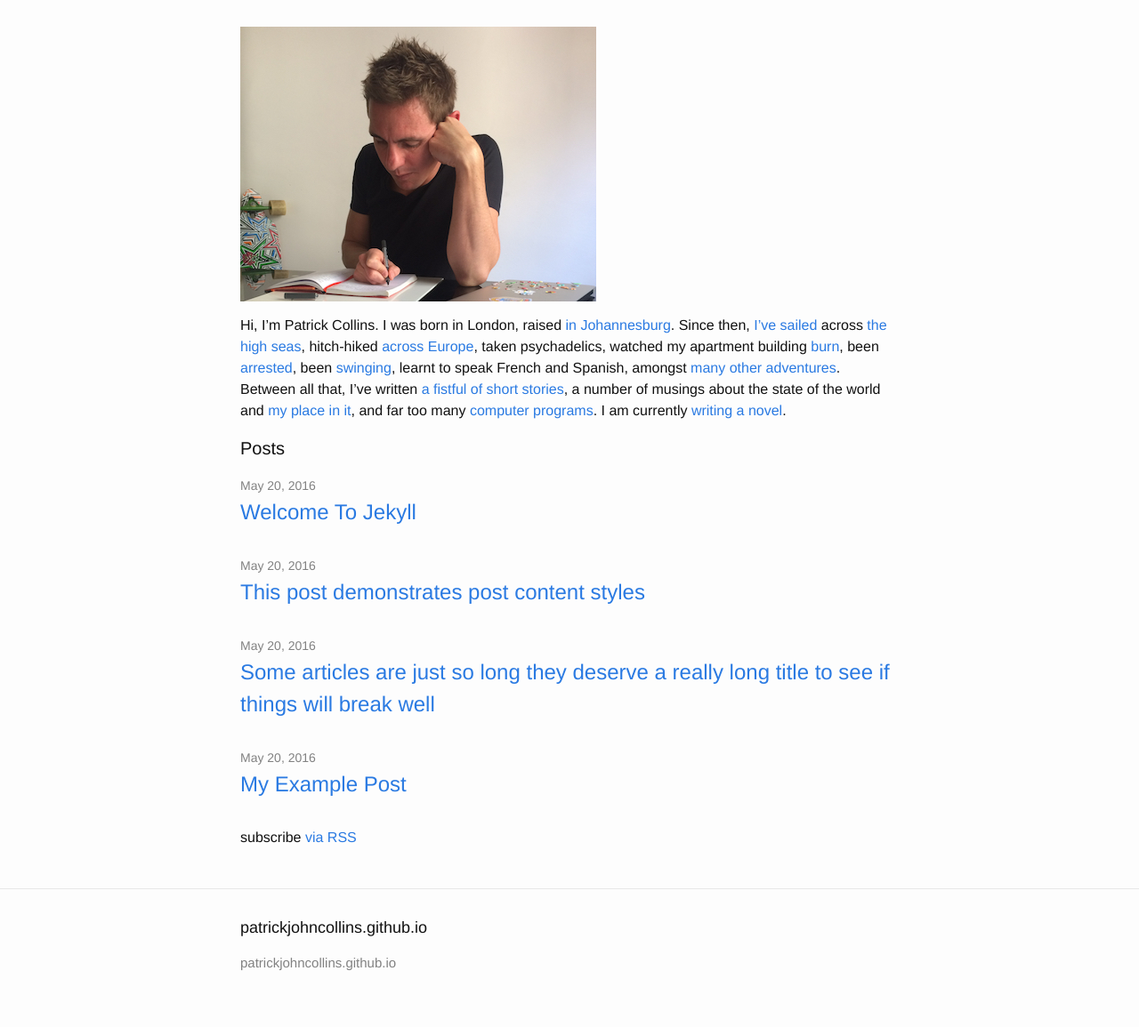
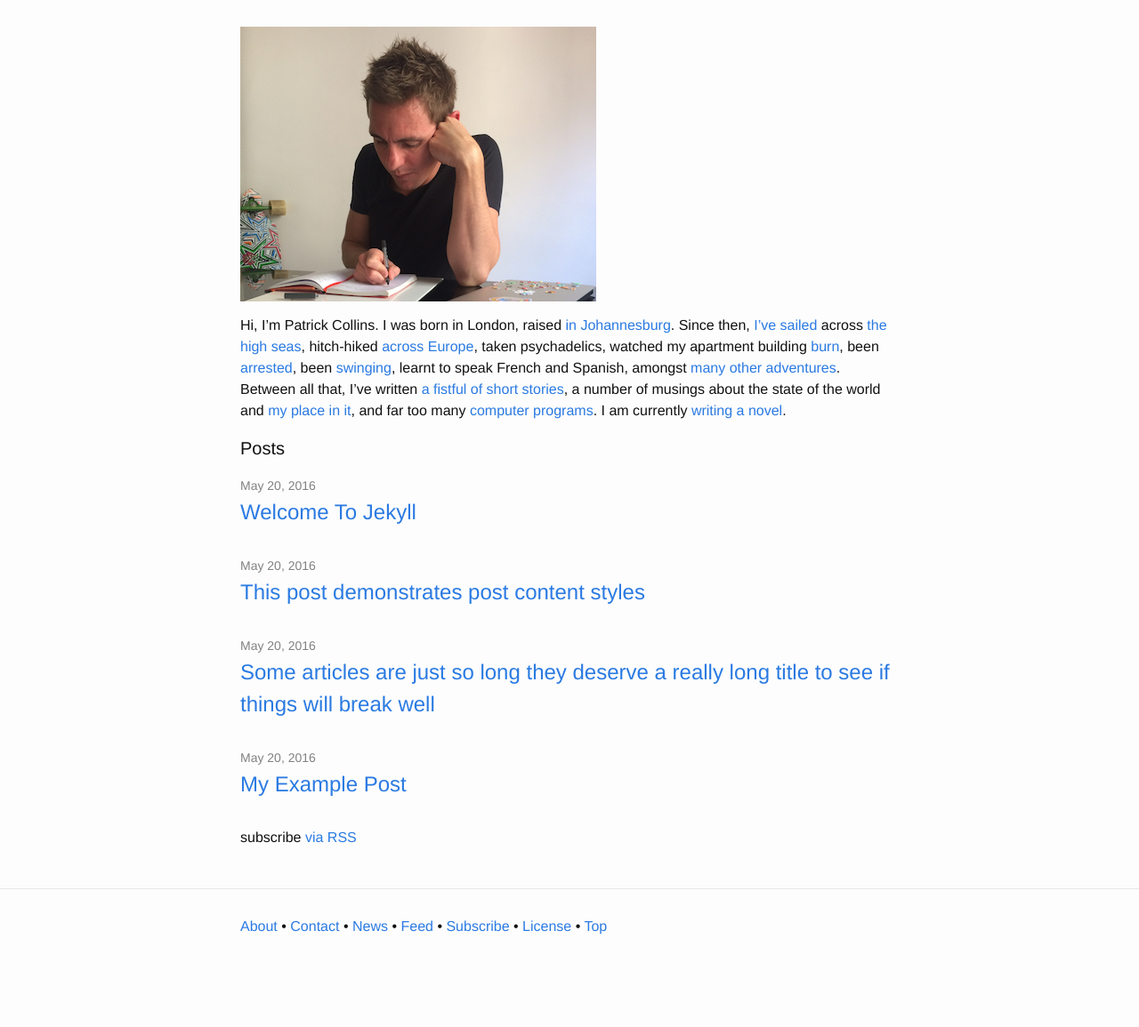
Before and after one commit to patrickjohncollins/patrickjohncollins.github.io, a Jekyll site: the page built from index.md, in a window 1280 px wide. Shown: the whole page at 89% size. Built offline with Jekyll 4.4.1, drawn with Linux system fonts in a browser that asks for light colours; our own code applies the rules of GitHub Pages for plain Markdown files; after the commit the page ends 1084 px from its top, so only the background shows below that.

Commit message:
Update footer

```diff
--- a/_includes/footer.html
+++ b/_includes/footer.html
@@ -2,44 +2,13 @@
 
   <div class="wrapper">
 
-    <h2 class="footer-heading">{{ site.title | escape }}</h2>
-
-    <div class="footer-col-wrapper">
-      <div class="footer-col footer-col-1">
-        <ul class="contact-list">
-          <li>
-            {% if site.author %}
-              {{ site.author | escape }}
-            {% else %}
-              {{ site.title | escape }}
-            {% endif %}
-            </li>
-            {% if site.email %}
-            <li><a href="mailto:{{ site.email }}">{{ site.email }}</a></li>
-            {% endif %}
-        </ul>
-      </div>
-
-      <div class="footer-col footer-col-2">
-        <ul class="social-media-list">
-          {% if site.github_username %}
-          <li>
-            {% include icon-github.html username=site.github_username %}
-          </li>
-          {% endif %}
-
-          {% if site.twitter_username %}
-          <li>
-            {% include icon-twitter.html username=site.twitter_username %}
-          </li>
-          {% endif %}
-        </ul>
-      </div>
-
-      <div class="footer-col footer-col-3">
-        <p>{{ site.description | escape }}</p>
-      </div>
-    </div>
+    <a href="/">About</a> •
+    <a href="/contact/">Contact</a> •
+    <a href="/news/">News</a> •
+    <a href="https://pjcollins.org/feed.rss">Feed</a> •
+    <a href="/subscribe/">Subscribe</a> •
+    <a href="https://creativecommons.org/licenses/by/4.0/">License</a> •
+    <a href="#top">Top</a>
 
   </div>
 
```
